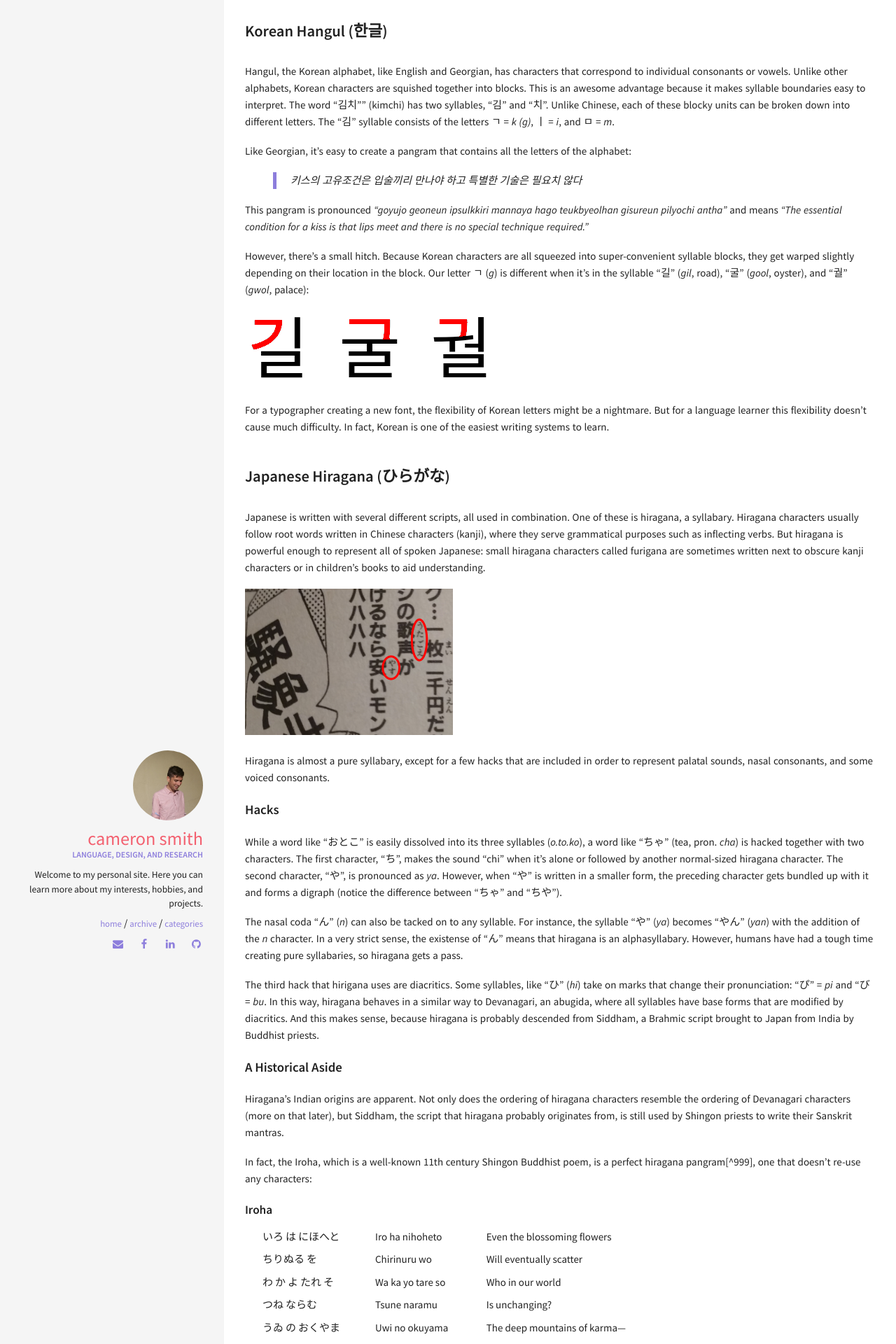
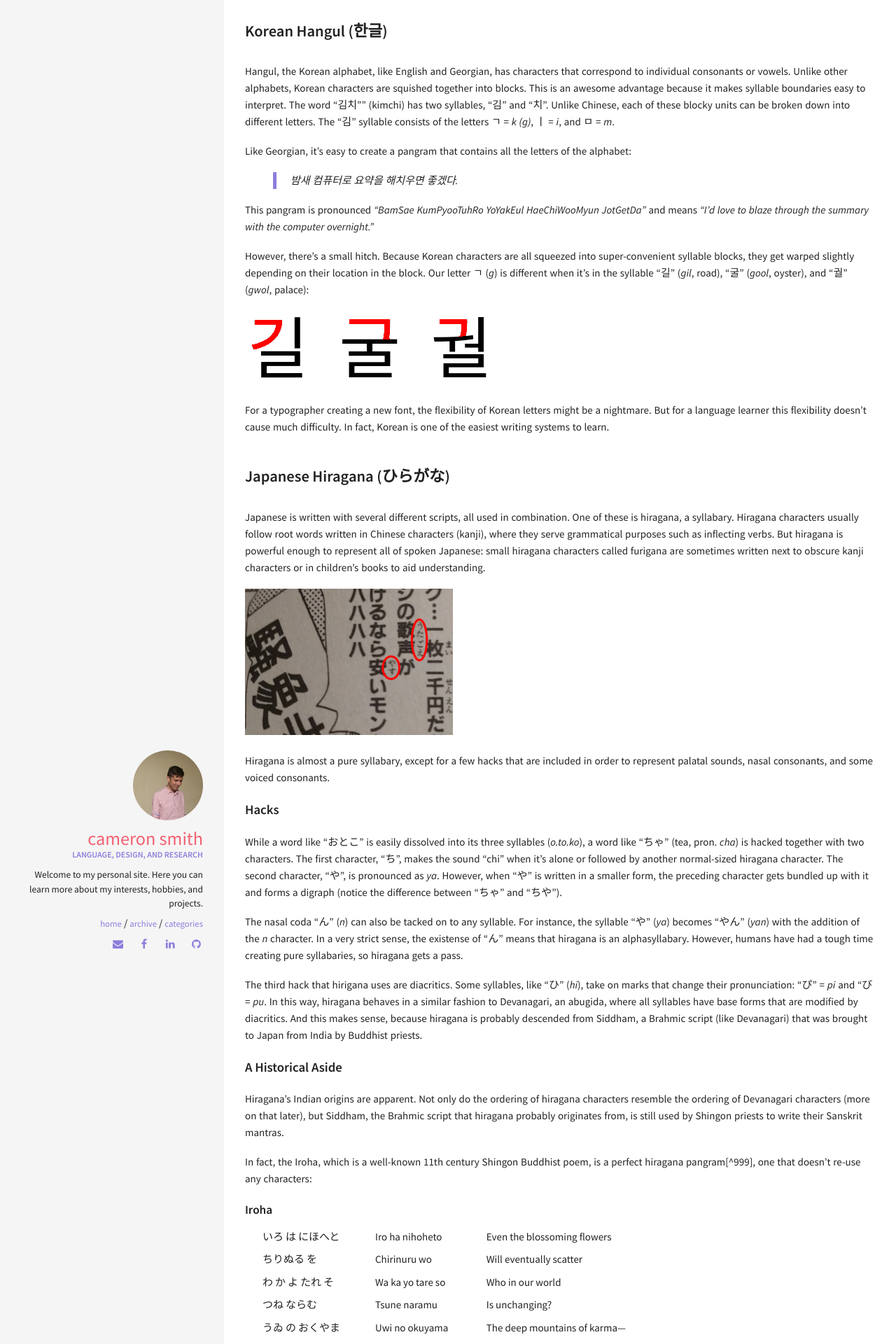
Before and after one commit to camoverride/camoverride.github.io, a Jekyll site: the page built from _posts/2016-11-04-pangrams.md, in a window 1280 px wide. Shown: the part 1244-3164 px from the top of the page at 70% size. Built offline with Jekyll 4.4.1, drawn with Linux system fonts in a browser that asks for light colours; some of the changed text lies outside the part shown.

Commit message:
edited korean pangrams

```diff
--- a/_posts/2016-11-04-pangrams.md
+++ b/_posts/2016-11-04-pangrams.md
@@ -47,9 +47,9 @@ Hangul, the Korean alphabet, like English and Georgian, has characters that corr
 
 Like Georgian, it's easy to create a pangram that contains all the letters of the alphabet:
 
-> 키스의 고유조건은 입술끼리 만나야 하고 특별한 기술은 필요치 않다
+> 밤새 컴퓨터로 요약을 해치우면 좋겠다.
 
-This pangram is pronounced *"goyujo geoneun ipsulkkiri mannaya hago teukbyeolhan gisureun pilyochi antha"* and means *"The essential condition for a kiss is that lips meet and there is no special technique required."*
+This pangram is pronounced *"BamSae KumPyooTuhRo YoYakEul HaeChiWooMyun JotGetDa"* and means *"I'd love to blaze through the summary with the computer overnight."*
 
 However, there's a small hitch. Because Korean characters are all squeezed into super-convenient syllable blocks, they get warped slightly depending on their location in the block. Our letter ㄱ (*g*) is different when it's in the syllable "길" (*gil*, road), "굴" (*gool*, oyster), and "궐" (*gwol*, palace):
 
@@ -73,11 +73,11 @@ While a word like "おとこ" is easily dissolved into its three syllables (*o.t
 
 The nasal coda "ん" (*n*) can also be tacked on to any syllable. For instance, the syllable "や" (*ya*) becomes "やん" (*yan*) with the addition of the *n* character. In a very strict sense, the existense of "ん" means that hiragana is an alphasyllabary. However, humans have had a tough time creating pure syllabaries, so hiragana gets a pass.
 
-The third hack that hirigana uses are diacritics. Some syllables, like "ひ" (*hi*) take on marks that change their pronunciation: "ぴ" = *pi* and "び = *bu*. In this way, hiragana behaves in a similar way to Devanagari, an abugida, where all syllables have base forms that are modified by diacritics. And this makes sense, because hiragana is probably descended from Siddham, a Brahmic script brought to Japan from India by Buddhist priests.
+The third hack that hirigana uses are diacritics. Some syllables, like "ひ" (*hi*), take on marks that change their pronunciation: "ぴ" = *pi* and "び = *pu*. In this way, hiragana behaves in a similar fashion to Devanagari, an abugida, where all syllables have base forms that are modified by diacritics. And this makes sense, because hiragana is probably descended from Siddham, a Brahmic script (like Devanagari) that was brought to Japan from India by Buddhist priests.
 
 #### A Historical Aside
 
-Hiragana's Indian origins are apparent. Not only does the ordering of hiragana characters resemble the ordering of Devanagari characters (more on that later), but Siddham, the script that hiragana probably originates from, is still used by Shingon priests to write their Sanskrit mantras.
+Hiragana's Indian origins are apparent. Not only do the ordering of hiragana characters resemble the ordering of Devanagari characters (more on that later), but Siddham, the Brahmic script that hiragana probably originates from, is still used by Shingon priests to write their Sanskrit mantras.
 
 In fact, the Iroha, which is a well-known 11th century Shingon Buddhist poem, is a perfect hiragana pangram[^999], one that doesn't re-use any characters:
 
@@ -118,7 +118,7 @@ While Hirigana might be one of the easiest syllabaries to learn, this is just th
 
 ### Arabic (العربية)
 
-Like Korean, Arabic letters change their form based on their location in a word. However, the changes that Arabic letters make are much greater. Every Arabic letter has an isolated, initial, medial, and final form. For instance, the letter *k* can appear four ways: "ك" = isolated, "كـ" = initial, "ـكـ" = medial, and "ـك" = final. Below are some examples of "ك" used in words:
+Like Korean, Arabic letters change their form based on their location in a word. However, the changes that Arabic letters undergo are much more dramatic. Every Arabic letter has an isolated, initial, medial, and final form (although sometimes these forms are the same). For instance, the letter *k* can appear four ways: "ك" = isolated, "كـ" = initial, "ـكـ" = medial, and "ـك" = final. Below are some examples of "ك" used in words:
 
 [image]
 
```
